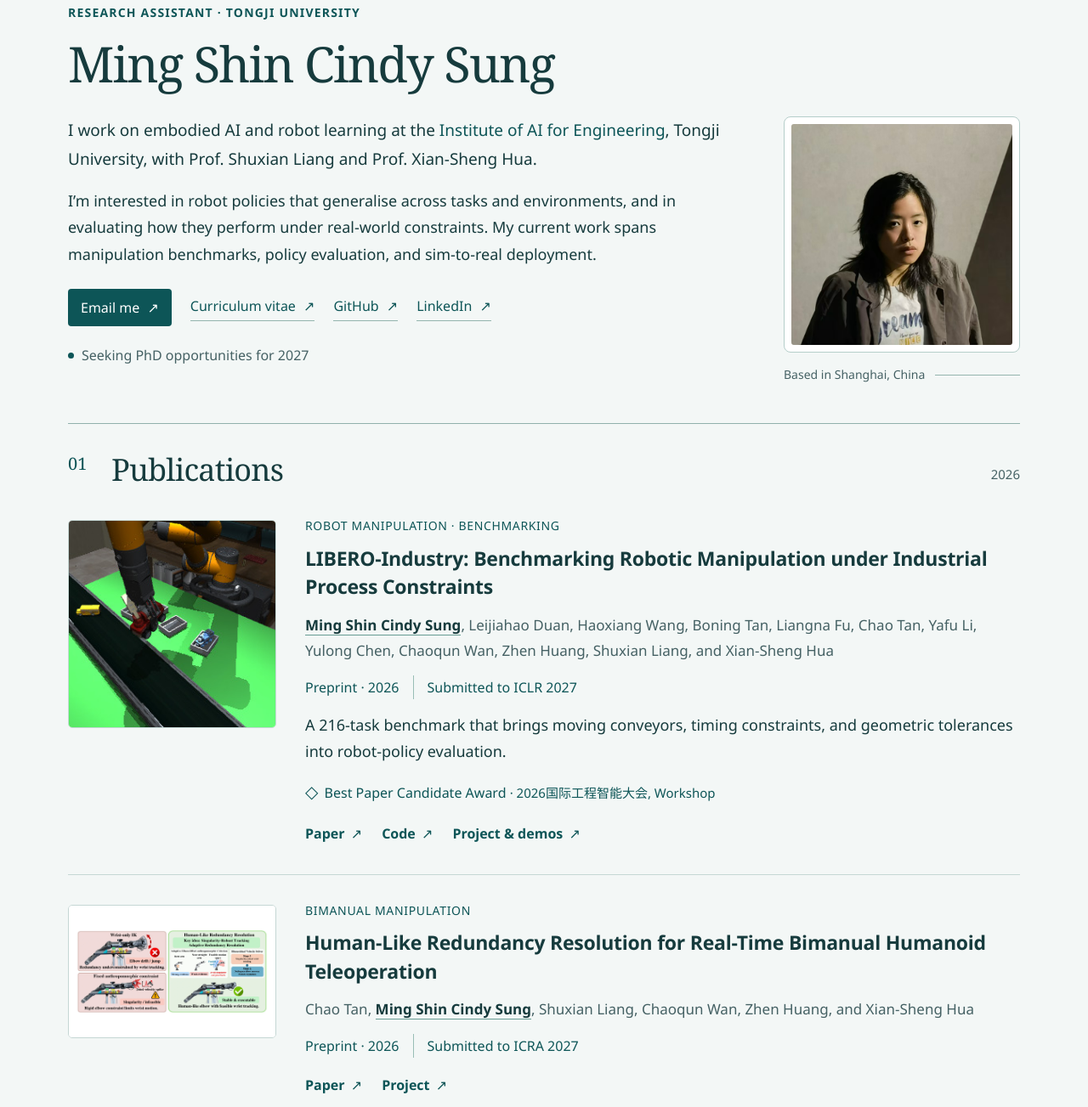
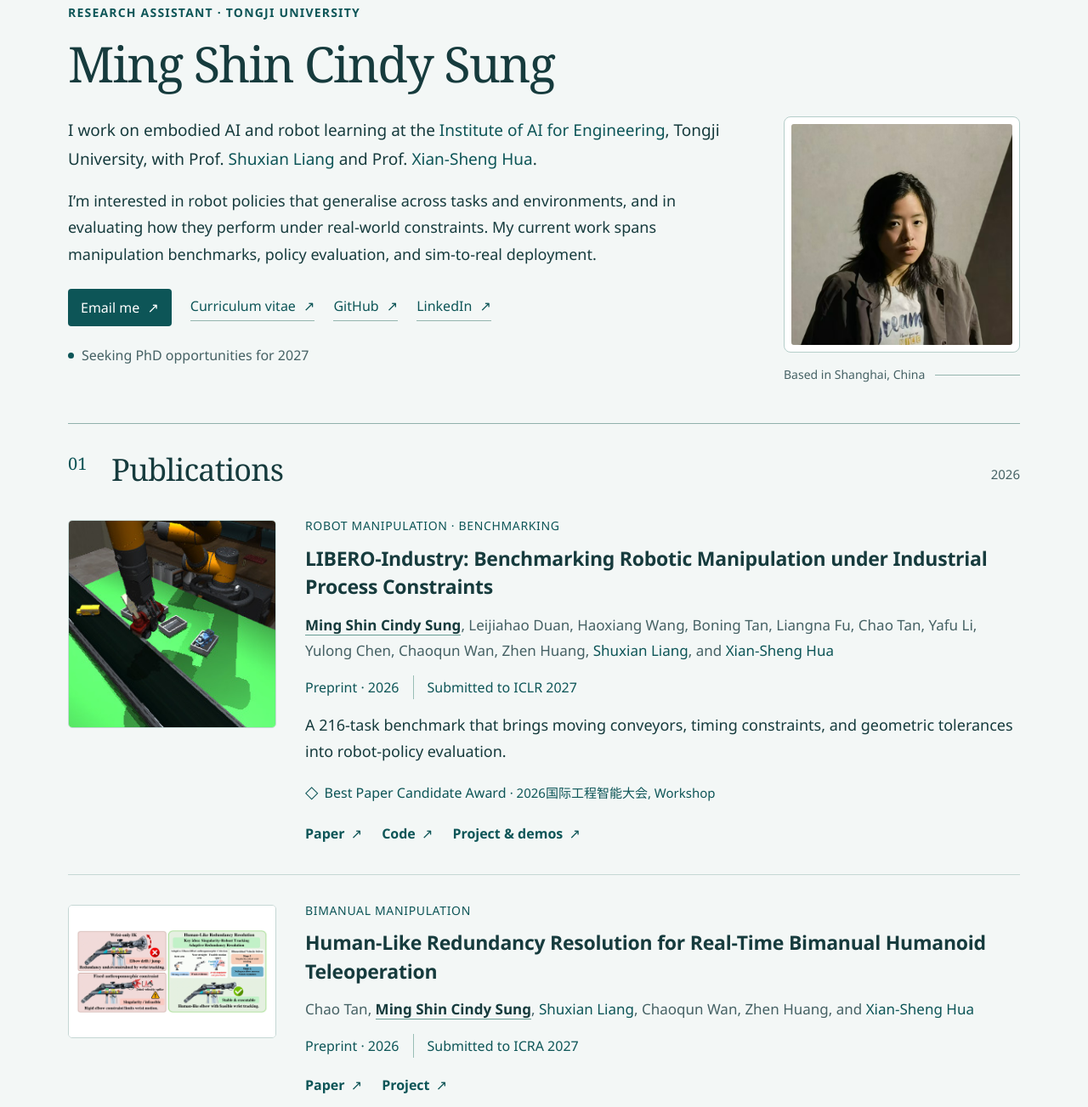
Before and after one commit to cindeee/cindeee.github.io, a plain HTML site: page index.html in a window 1280 px wide. Shown: the part 117-1420 px from the top of the page at 85% size. Drawn offline with Linux system fonts and the light colour scheme.

Commit message:
Link Tongji faculty profiles on homepage

```diff
--- a/index.html
+++ b/index.html
@@ -26,7 +26,7 @@
           <h1 id="name">Ming Shin Cindy Sung</h1>
         </div>
         <div class="intro-copy">
-          <p class="intro-lead">I work on embodied AI and robot learning at the <a href="https://iaie.tongji.edu.cn/">Institute of AI for Engineering</a>, Tongji University, with Prof. Shuxian Liang and Prof. Xian-Sheng Hua.</p>
+          <p class="intro-lead">I work on embodied AI and robot learning at the <a href="https://iaie.tongji.edu.cn/">Institute of AI for Engineering</a>, Tongji University, with Prof. <a href="https://faculty.tongji.edu.cn/liangshuxian/en/index.htm">Shuxian Liang</a> and Prof. <a href="https://faculty.tongji.edu.cn/huaxiansheng/en/index.htm">Xian-Sheng Hua</a>.</p>
           <p>I’m interested in robot policies that generalise across tasks and environments, and in evaluating how they perform under real-world constraints. My current work spans manipulation benchmarks, policy evaluation, and sim-to-real deployment.</p>
           <nav class="profile-links" aria-label="Contact and profiles"><a class="primary-link" href="mailto:cindysung2001@gmail.com">Email me <span aria-hidden="true">↗</span></a><a href="assets/Cindy_Sung_CV.pdf">Curriculum vitae <span aria-hidden="true">↗</span></a><a href="https://github.com/cindeee">GitHub <span aria-hidden="true">↗</span></a><a href="https://www.linkedin.com/in/ming-shin-cindy-sung/">LinkedIn <span aria-hidden="true">↗</span></a></nav>
           <p class="availability"><span aria-hidden="true"></span>Seeking PhD opportunities for 2027</p>
@@ -48,7 +48,7 @@
           <div class="paper-copy">
             <p class="paper-topic">Robot manipulation · Benchmarking</p>
             <h3 id="libero-title"><a href="https://arxiv.org/abs/2610.16782">LIBERO-Industry: Benchmarking Robotic Manipulation under Industrial Process Constraints</a></h3>
-            <p class="authors"><strong>Ming Shin Cindy Sung</strong>, Leijiahao Duan, Haoxiang Wang, Boning Tan, Liangna Fu, Chao Tan, Yafu Li, Yulong Chen, Chaoqun Wan, Zhen Huang, Shuxian Liang, and Xian-Sheng Hua</p>
+            <p class="authors"><strong>Ming Shin Cindy Sung</strong>, Leijiahao Duan, Haoxiang Wang, Boning Tan, Liangna Fu, Chao Tan, Yafu Li, Yulong Chen, Chaoqun Wan, Zhen Huang, <a href="https://faculty.tongji.edu.cn/liangshuxian/en/index.htm">Shuxian Liang</a>, and <a href="https://faculty.tongji.edu.cn/huaxiansheng/en/index.htm">Xian-Sheng Hua</a></p>
             <p class="status"><span>Preprint · 2026</span><span>Submitted to ICLR 2027</span></p>
             <p class="description">A 216-task benchmark that brings moving conveyors, timing constraints, and geometric tolerances into robot-policy evaluation.</p>
             <p class="award"><span aria-hidden="true">◇</span> Best Paper Candidate Award <span class="award-detail">· 2026国际工程智能大会, Workshop</span></p>
@@ -62,7 +62,7 @@
           <div class="paper-copy">
             <p class="paper-topic">Bimanual manipulation</p>
             <h3 id="bimanual-title"><a href="https://arxiv.org/abs/2610.16855">Human-Like Redundancy Resolution for Real-Time Bimanual Humanoid Teleoperation</a></h3>
-            <p class="authors">Chao Tan, <strong>Ming Shin Cindy Sung</strong>, Shuxian Liang, Chaoqun Wan, Zhen Huang, and Xian-Sheng Hua</p>
+            <p class="authors">Chao Tan, <strong>Ming Shin Cindy Sung</strong>, <a href="https://faculty.tongji.edu.cn/liangshuxian/en/index.htm">Shuxian Liang</a>, Chaoqun Wan, Zhen Huang, and <a href="https://faculty.tongji.edu.cn/huaxiansheng/en/index.htm">Xian-Sheng Hua</a></p>
             <p class="status"><span>Preprint · 2026</span><span>Submitted to ICRA 2027</span></p>
             <nav class="paper-links" aria-label="Bimanual teleoperation resources"><a href="https://arxiv.org/abs/2610.16855">Paper <span aria-hidden="true">↗</span></a><a href="https://human-like-redundancy.github.io/">Project <span aria-hidden="true">↗</span></a></nav>
           </div>
```
